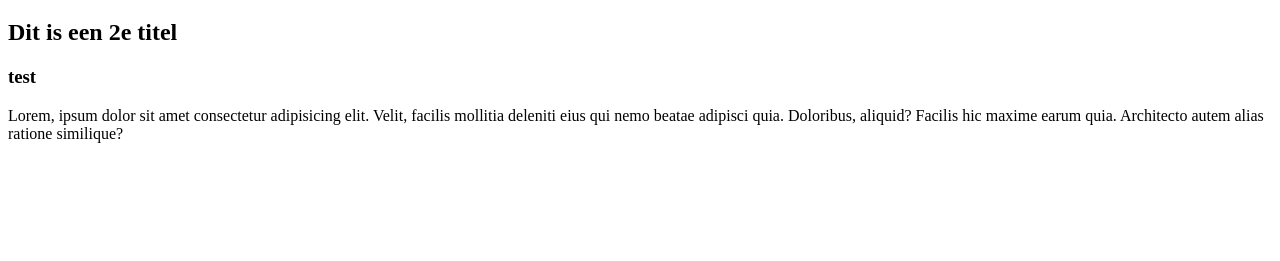
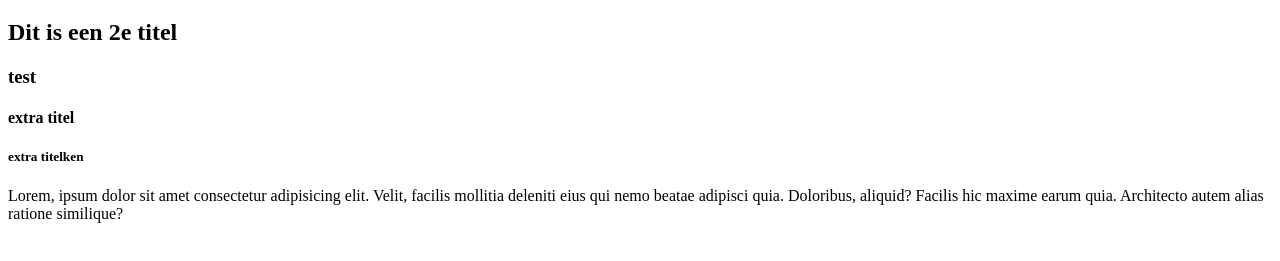
Before and after one commit to verhulstd/testgit, a plain HTML site: page index.html in a window 1280 px wide. Shown: the part 61-322 px from the top of the page. Drawn offline with Linux system fonts and the light colour scheme.

Commit message:
titelkes toegevoegd

```diff
--- a/index.html
+++ b/index.html
@@ -10,6 +10,8 @@
     <h1>test</h1>
     <h2>Dit is een 2e titel</h2>
     <h3>test</h3>
+    <h4>extra titel</h4>
+    <h5>extra titelken</h5>
     <p>
       Lorem, ipsum dolor sit amet consectetur adipisicing elit. Velit, facilis
       mollitia deleniti eius qui nemo beatae adipisci quia. Doloribus, aliquid?
```
